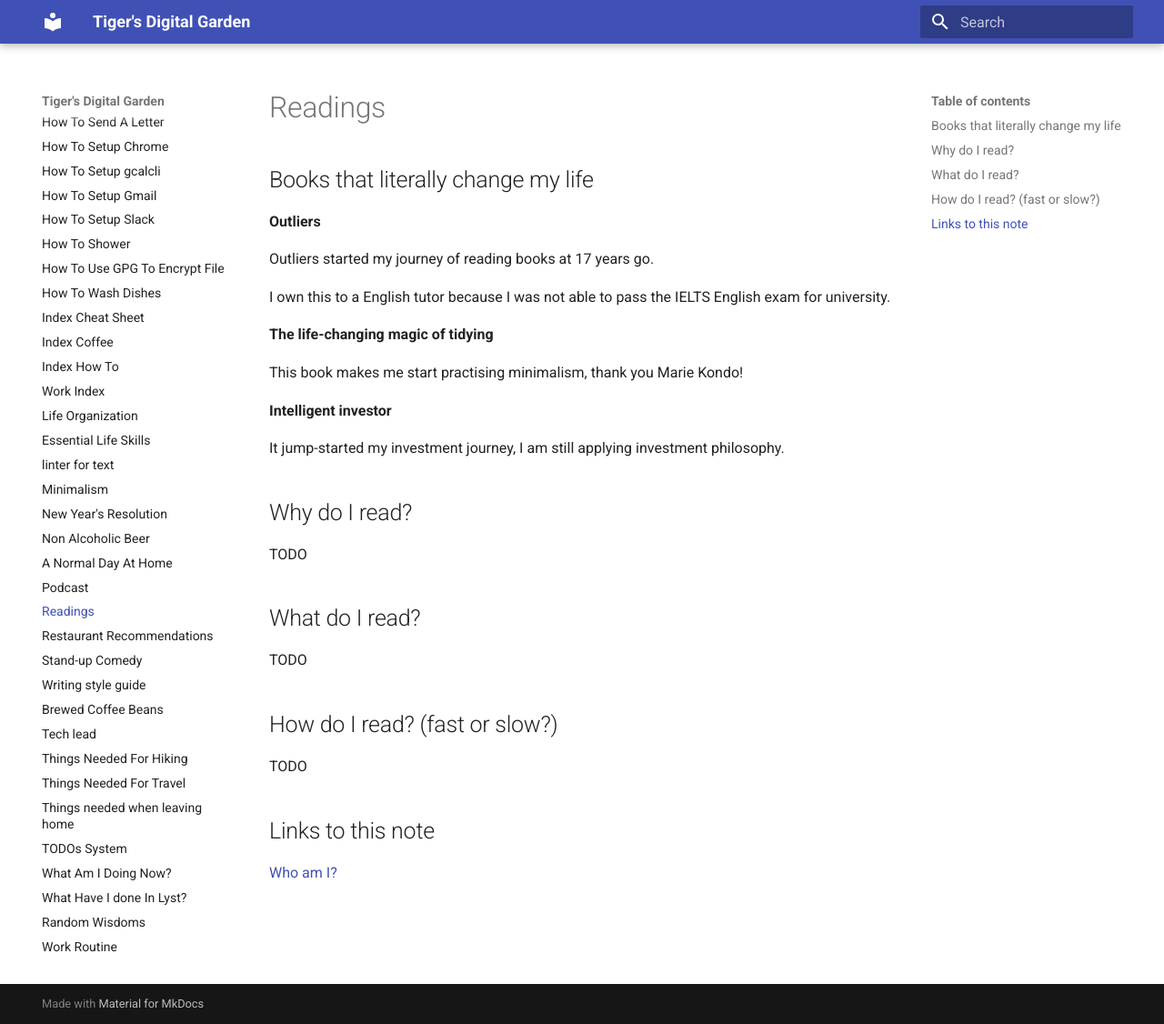
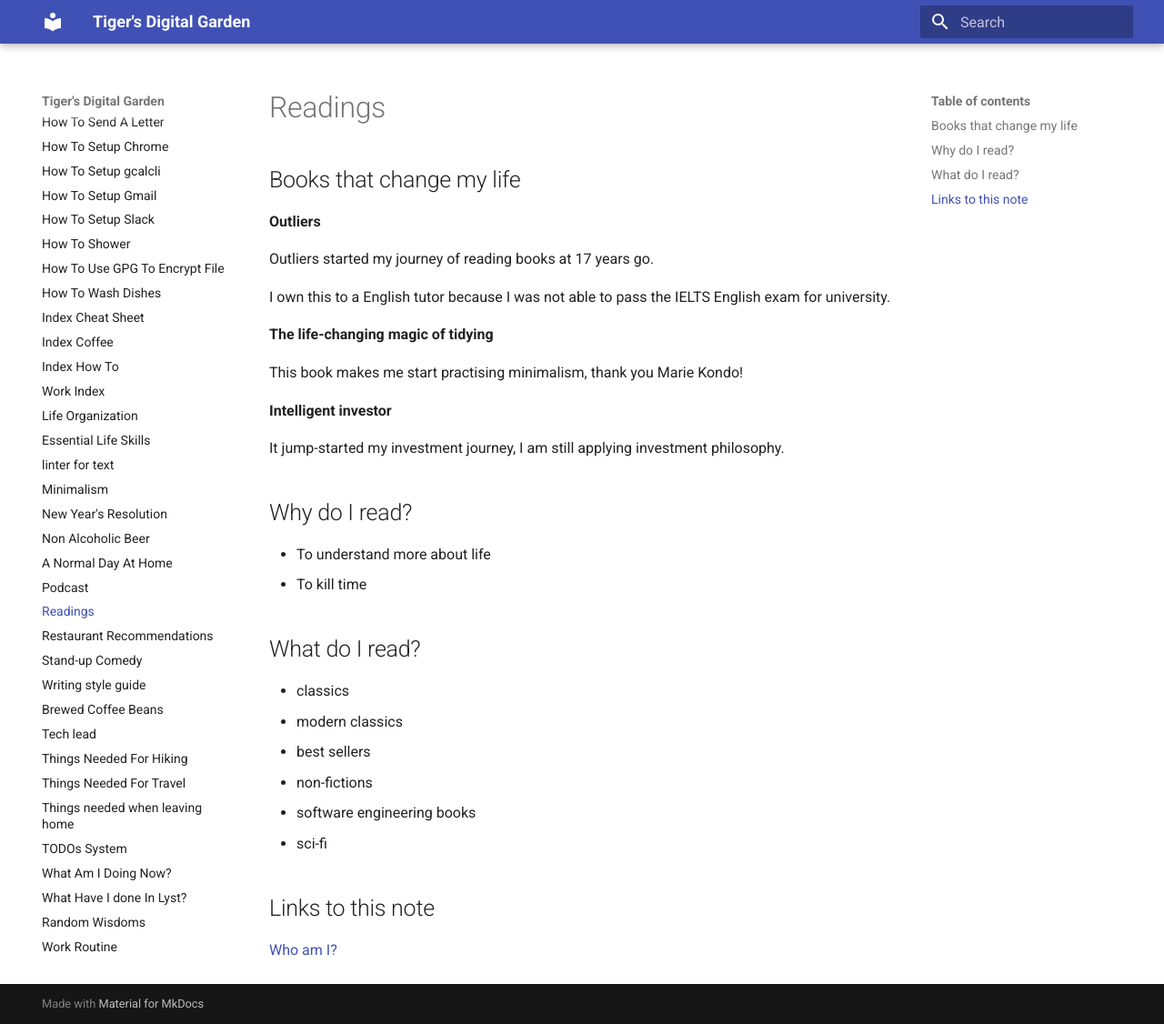
Before and after one commit to ynotstartups/notes, an MkDocs documentation site: the page built from notes/reading.md, in a window 1280 px wide and 1126 px high. Shown: the whole window at 91% size. Built offline with MkDocs 1.6.1 and Material for MkDocs 9.7.7, drawn with Linux system fonts in a browser that asks for light colours.

Commit message:
update reading

```diff
--- a/notes/reading.md
+++ b/notes/reading.md
@@ -1,6 +1,6 @@
 # Readings
 
-## Books that literally change my life
+## Books that change my life
 
 **Outliers**
 
@@ -18,15 +18,17 @@ It jump-started my investment journey, I am still applying investment philosophy
 
 ## Why do I read?
 
-TODO
+- To understand more about life
+- To kill time
 
 ## What do I read?
 
-TODO
-
-## How do I read? (fast or slow?)
-
-TODO
+- classics
+- modern classics
+- best sellers
+- non-fictions
+- software engineering books
+- sci-fi
 
 ## Links to this note
 
```
